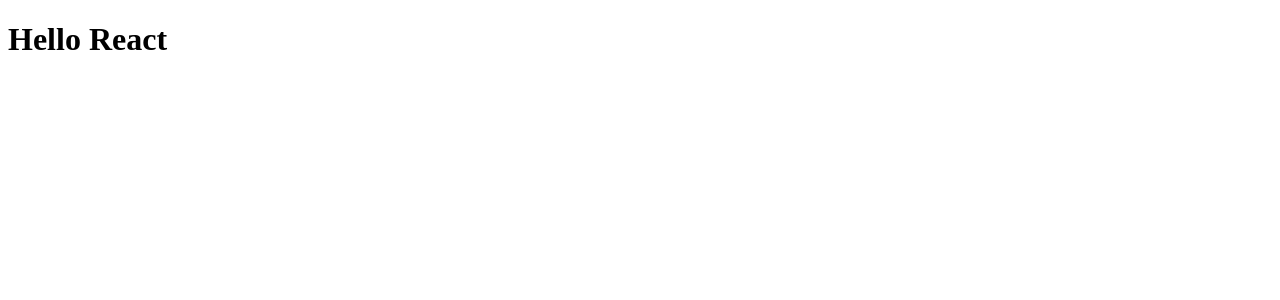
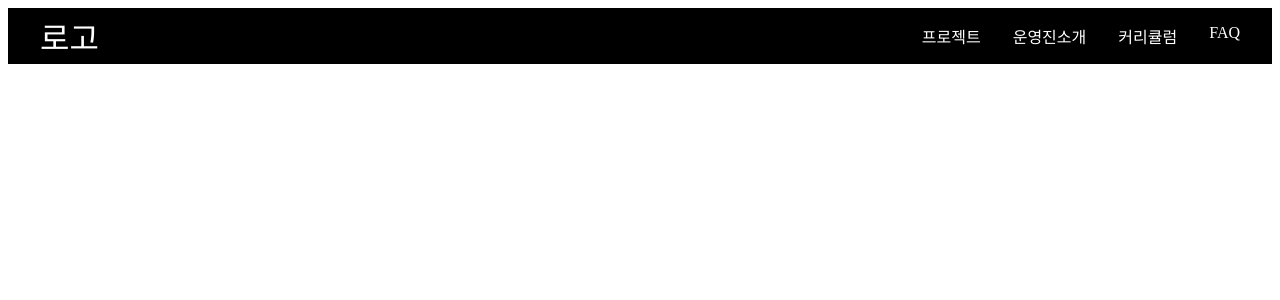
Before and after one commit to DDWU-UMC/FE, a React (Vite) app: page / in a window 1280 px wide. Shown: the top 300 px of the page. Built offline with nearby package versions, Linux system fonts and the light colour scheme.

Commit message:
feat: 헤더 UI 구현

```diff
--- a/package.json
+++ b/package.json
@@ -10,8 +10,12 @@
     "preview": "vite preview"
   },
   "dependencies": {
+    "@fortawesome/free-solid-svg-icons": "^6.7.2",
+    "@fortawesome/react-fontawesome": "^0.2.2",
     "react": "^18.3.1",
-    "react-dom": "^18.3.1"
+    "react-dom": "^18.3.1",
+    "react-router-dom": "^7.1.4",
+    "styled-components": "^6.1.14"
   },
   "devDependencies": {
     "@eslint/js": "^9.17.0",
--- a/src/App.jsx
+++ b/src/App.jsx
@@ -1,12 +1,12 @@
-import './App.css'
+import React from "react";
+import MainHeader from './components/header/MainHeader';
 
 function App() {
-
   return (
-    <>
-     <h1>Hello React</h1>
-    </>
-  )
+    <div>
+      <MainHeader /> {/* MainHeader 컴포넌트 사용 */}
+    </div>
+  );
 }
 
-export default App
+export default App;
--- /dev/null
+++ b/src/components/header/MainHeader.jsx
@@ -0,0 +1,103 @@
+import React, { useState } from "react";
+import styled from "styled-components";
+import { FontAwesomeIcon } from "@fortawesome/react-fontawesome";
+import { faBars, faTimes } from "@fortawesome/free-solid-svg-icons";
+
+
+const Header = styled.div`
+  max-width: 100%;
+  margin: 0 auto;
+  display: flex;
+  justify-content: space-between;
+  align-items: center;
+  color: white;
+  background-color: black;
+
+  .logo {
+    margin: 0 2rem;
+    font-size: 2rem;
+  }
+
+  .header__menulist {
+    margin-right: 1rem;
+    list-style: none;
+    display: flex;
+  }
+
+  .header__left {
+    display: flex;
+  }
+
+  .header__right {
+    list-style: none;
+    display: flex;
+  }
+
+  .header__right div {
+    margin: 0 1rem;
+  }
+
+  li {
+    padding: 0 1rem;
+  }
+
+  .toggle {
+    display: none;
+    font-size: 1.5rem;
+    padding: 1rem 1rem;
+  }
+
+  @media screen and (max-width: 768px) {
+    flex-wrap: wrap;
+      justify-content: space-between;
+
+    .header__menulist {
+      display: ${(props) => (props.isToggled ? "flex" : "none")};
+      flex-direction: column;
+      width: 100%;
+      background-color: black;
+    }
+
+    .header__menulist li,
+    .header__right li {
+      margin: 1rem 0;
+      padding: 0;
+    }
+
+    .toggle {
+      display: block;
+    }
+
+  }
+`;
+
+function MainHeader() {
+  const [isToggled, setIsToggled] = useState(false);
+
+  return (
+    <Header isToggled={isToggled} >
+
+      <div className="logo">
+       로고 {/* 추후에 로고 삽입*/}
+      </div>
+      <div
+        className="toggle"
+        onClick={() => {
+          setIsToggled(!isToggled);
+        }}
+      >
+        <FontAwesomeIcon icon={!isToggled ? faBars : faTimes} />
+      </div>
+      {/* 메뉴 리스트 */}
+      <ul className="header__menulist">
+        <li>프로젝트</li>
+        <li>운영진소개</li>
+        <li>커리큘럼</li>
+        <li>FAQ</li>
+      </ul>
+
+    </Header>
+  );
+}
+
+export default MainHeader;
```
Also changed, not shown: 1 other file (tests, documents, lock files or other folders).
